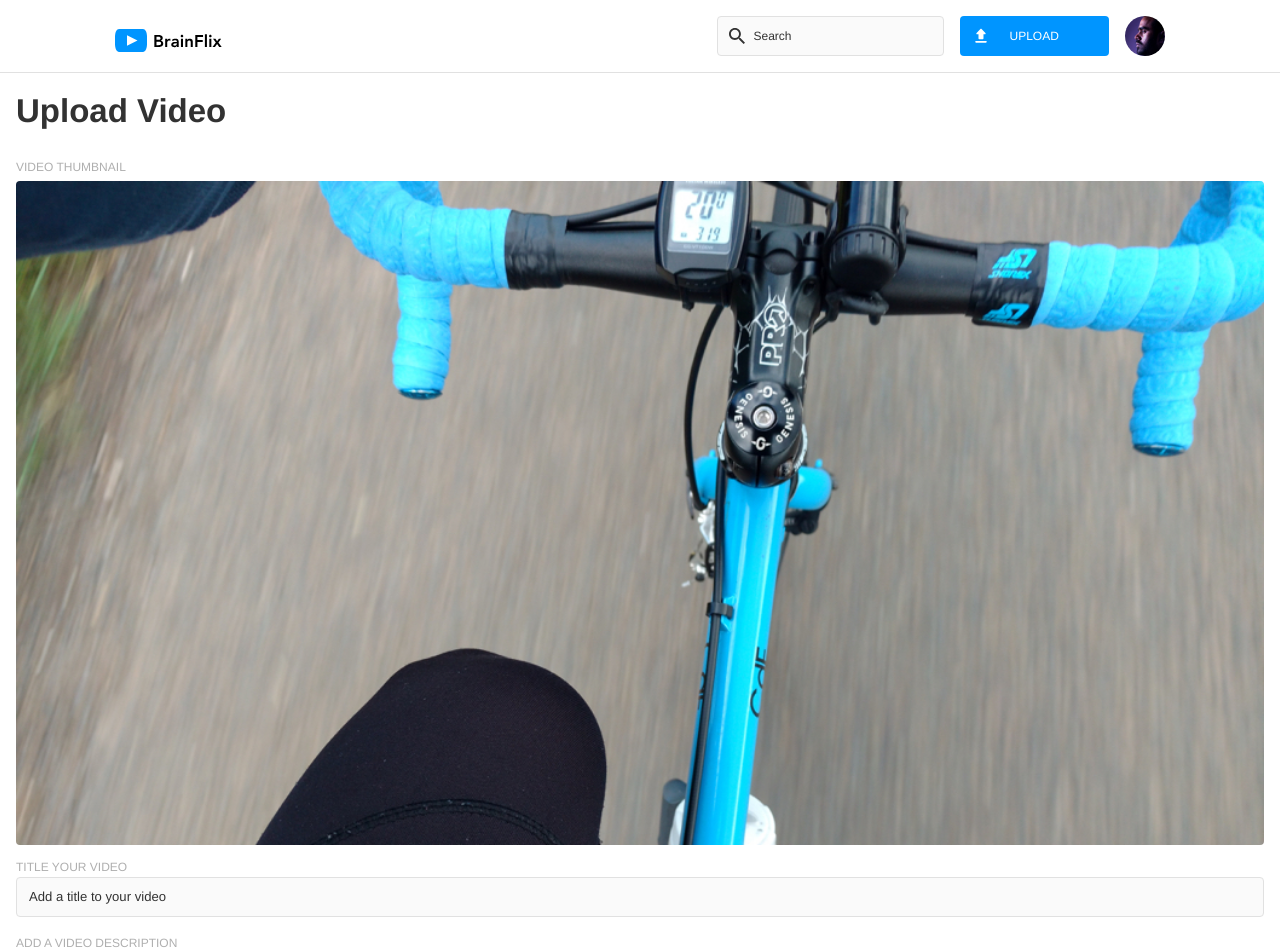
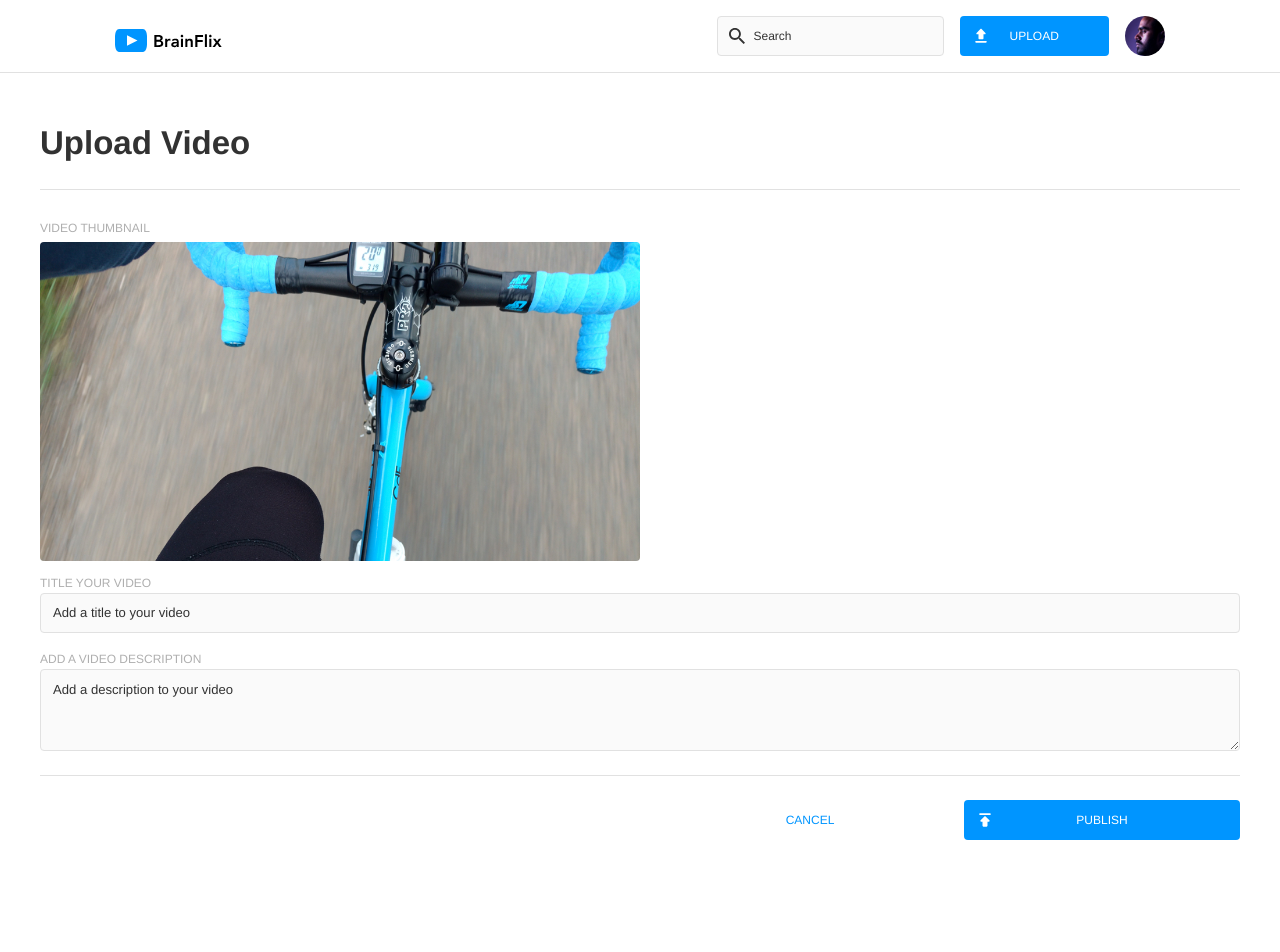
Before and after one commit to anitayawson/anita-yawson-brainflix, a React (Create React App) app: page /upload in a window 1280 px wide. Shown: the top 952 px of the page. After the commit the page ends 864 px from the top, so only its background shows below. Built offline with nearby package versions, Linux system fonts and the light colour scheme.

Commit message:
Adjust styling for tablet and mobile

```diff
--- a/src/pages/VideoUpload/VideoUpload.js
+++ b/src/pages/VideoUpload/VideoUpload.js
@@ -32,9 +32,10 @@ export default function VideoUpload() {
           <textarea
             className="upload-form__input"
             id="description"
-            placeholder="Add a video description"
+            placeholder="Add a description to your video"
             rows={4}
           ></textarea>
+          <div className="upload-form__btn-container">
             <button className="upload-form__publish-btn">
               <img
                 className="upload-form__publish-icon"
@@ -44,6 +45,7 @@ export default function VideoUpload() {
               <span className="upload-form__btn-text">Publish</span>
             </button>
             <button className="upload-form__cancel-btn">Cancel</button>
+          </div>
         </form>
       </div>
     </main>
--- a/src/pages/VideoUpload/VideoUpload.scss
+++ b/src/pages/VideoUpload/VideoUpload.scss
@@ -6,6 +6,11 @@
     padding-left: 1rem;
     padding-right: 1rem;
     border-top: $divider;
+
+    @include tablet {
+      padding-left: 2.5rem;
+      padding-right: 2.5rem;
+    }
   }
 }
 
@@ -13,6 +18,13 @@
   @include page-header;
   margin-top: 1rem;
   margin-bottom: 1.5rem;
+
+  @include tablet {
+    margin-top: 3rem;
+    margin-bottom: 1.75rem;
+    padding-bottom: 1.5rem;
+    border-bottom: $divider;
+  }
 }
 
 .thumbnail {
@@ -25,6 +37,10 @@
     width: 100%;
     border-radius: 4px;
     background-color: $mercury;
+
+    @include tablet {
+      width: 50%;
+    }
   }
 }
 
@@ -51,9 +67,26 @@
     }
   }
 
+  &__btn-container {
+    @include tablet {
+      margin-top: 1.5rem;
+      margin-bottom: 1.5rem;
+      border-top: $divider;
+      display: flex;
+      align-items: baseline;
+      justify-content: flex-end;
+      gap: 1rem;
+    }
+  }
+
   &__publish-btn {
     @include button-styles;
     margin-top: 1.5rem;
+
+    @include tablet {
+      width: 23%;
+      order: 1;
+    }
   }
 
   &__publish-icon {
@@ -78,5 +111,11 @@
     width: 100%;
     margin: auto;
     margin-top: 2rem;
+    margin-bottom: 2.5rem;
+
+    @include tablet {
+      width: 23%;
+      margin: 0;
+    }
   }
 }
```
Lines whose indentation alone changed are shown as unchanged.
